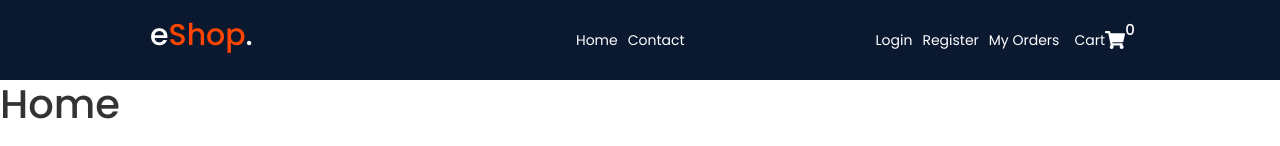
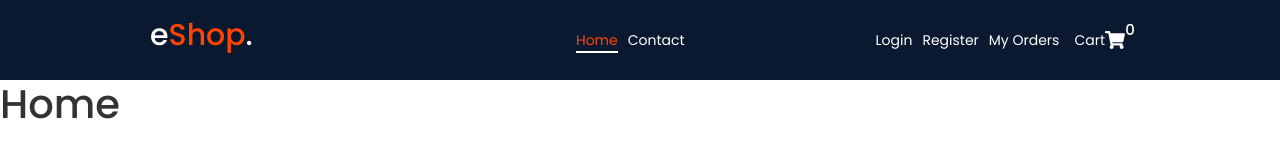
Before and after one commit to sakhawat777/eshop, a React (Create React App) app: page / in a window 1280 px wide. Shown: the top 146 px of the page. Built offline with nearby package versions, Linux system fonts and the light colour scheme.

Commit message:
Set Active Menu Link Done

```diff
--- a/src/components/header/Header.js
+++ b/src/components/header/Header.js
@@ -1,5 +1,5 @@
 import React, {useState} from 'react';
-import { Link } from 'react-router-dom';
+import { Link, NavLink } from 'react-router-dom';
 import styles from './Header.module.scss';
 import { FaShoppingCart, FaTimes } from 'react-icons/fa';
 import { HiOutlineMenuAlt3} from 'react-icons/hi';
@@ -23,6 +23,12 @@ const cart = (
     </Link>
 </span>
 )
+
+const activeLink =
+    ({isActive}) =>
+    (isActive? `${styles.active}` : "")
+
+
 
 const Header = () => {
     const [showMenu, setShowMenu] = useState(false);
@@ -48,17 +54,17 @@ const Header = () => {
                      <FaTimes size={22} color="#fff" onClick={hideMenu}/>
                     </li>
                     <li>
-                       <Link to='/'>Home</Link>
+                       <NavLink to='/' className={activeLink}>Home</NavLink>
                     </li>
                     <li>
-                       <Link to='/contact'>Contact</Link>
+                       <NavLink to='/contact' className={activeLink}>Contact</NavLink>
                     </li>
                 </ul>
             <div className={styles["header-right"]} onClick={hideMenu}>
                 <span className={styles.links}>
-                    <Link to="/login">Login</Link>
-                    <Link to="/register">Register</Link>
-                    <Link to="/order-history">My Orders</Link>
+                    <NavLink to="/login" className={activeLink}>Login</NavLink>
+                    <NavLink to="/register" className={activeLink}>Register</NavLink>
+                    <NavLink to="/order-history" className={activeLink}>My Orders</NavLink>
                 </span>
                     {cart}
             </div>
```
